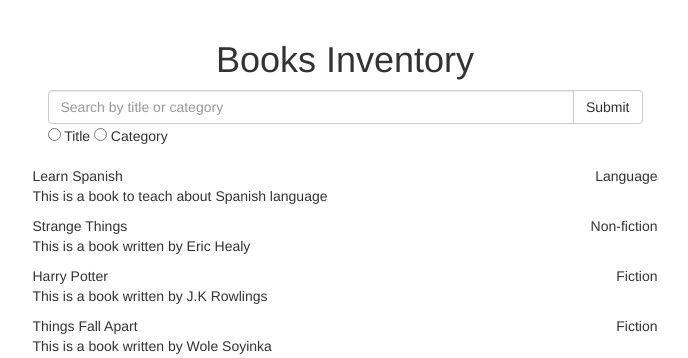
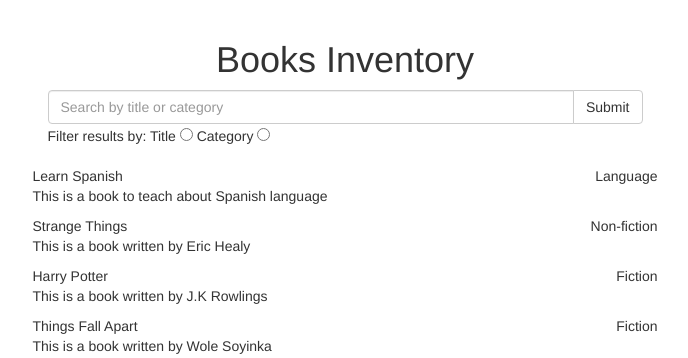
Before and after one commit to andela-ooduye/inventoryapp, a Django app: page /books/ in a window 1280 px wide. Shown: the part 52-410 px from the top of the page, without its empty margins (295-983 px from the left). Run offline with Django 3.2, Linux system fonts and the light colour scheme; data comes from the database, SQL or seed files in the repository; some libraries are stand-ins or nearby versions.

Commit message:
add message to explain filter result

```diff
--- a/books/templates/books/index.html
+++ b/books/templates/books/index.html
@@ -34,8 +34,9 @@
               </span>
             </div><!-- /input-group -->
             <div class="input_group">
-              <input type="radio" name="advanced_search" value="title"> Title
-              <input type="radio" name="advanced_search" value="category"> Category
+              Filter results by:
+              Title <input type="radio" name="advanced_search" value="title">
+              Category <input type="radio" name="advanced_search" value="category">
             </div>
           </div><!-- /.col-lg-6 -->
         </form>
```
